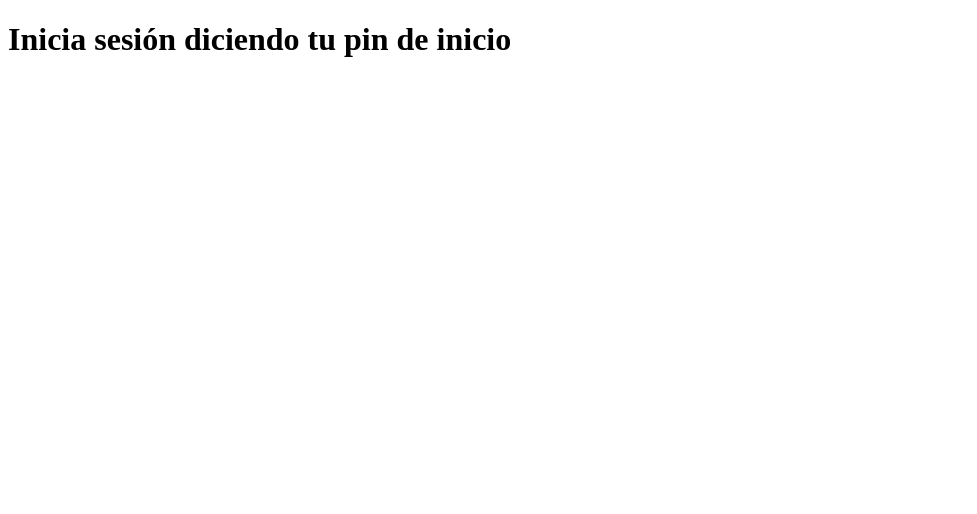
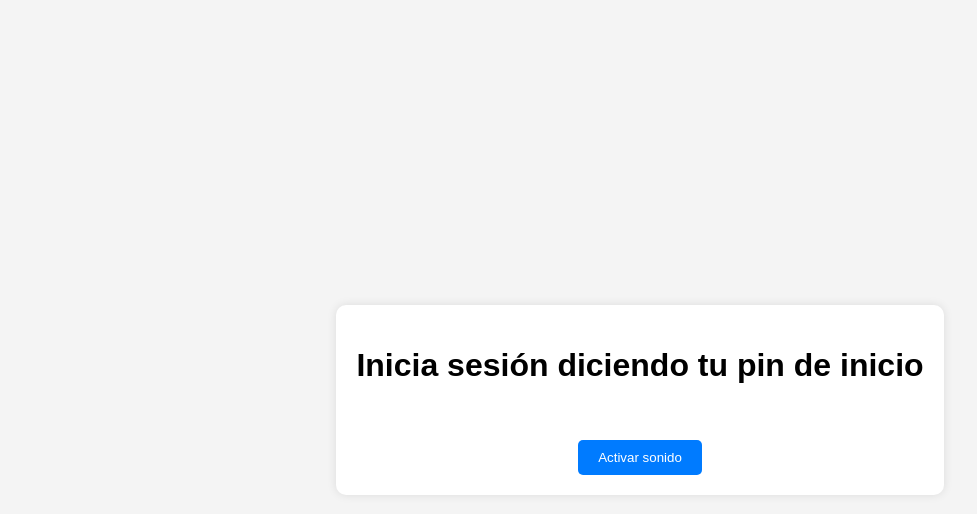
Before and after one commit to LuisGR16/voice-detection, a plain HTML site: page index.html in a window 1280 px wide. Shown: the whole page, without its empty margins (0-977 px from the left). Drawn offline with Linux system fonts and the light colour scheme.

Commit message:
agregando diseño

```diff
--- a/index.html
+++ b/index.html
@@ -4,9 +4,60 @@
     <meta charset="UTF-8">
     <meta name="viewport" content="width=device-width, initial-scale=1.0">
     <title>Iniciar sesión</title>
+    <style>
+        body {
+            font-family: Arial, sans-serif;
+            background-color: #f4f4f4;
+            margin: 0;
+            padding: 0;
+            display: flex;
+            justify-content: center;
+            align-items: center;
+            height: 100vh;
+        }
+
+        .container {
+            text-align: center;
+            padding: 20px;
+            background-color: #fff;
+            border-radius: 10px;
+            box-shadow: 0 0 10px rgba(0, 0, 0, 0.1);
+        }
+
+        h1 {
+            margin-bottom: 20px;
+        }
+
+        input[type="text"] {
+            padding: 10px;
+            border: 1px solid #ccc;
+            border-radius: 5px;
+            width: 200px;
+        }
+
+        input[type="submit"] {
+            padding: 10px 20px;
+            background-color: #007bff;
+            color: #fff;
+            border: none;
+            border-radius: 5px;
+            cursor: pointer;
+        }
+
+        input[type="submit"]:hover {
+            background-color: #0056b3;
+        }
+    </style>
 </head>
 <body>
-    <h1>Inicia sesión diciendo tu pin de inicio</h1>
+    <div class="container">
+        <h1>Inicia sesión diciendo tu pin de inicio</h1>
+        <form id="login-form">
+
+            <br><br>
+            <input type="submit" value="Activar sonido">
+        </form>
+    </div>
 
     <audio id="audio" src="sounds/ding-sound-effect_1_0gpHFnw.mp3"></audio>
 
```
